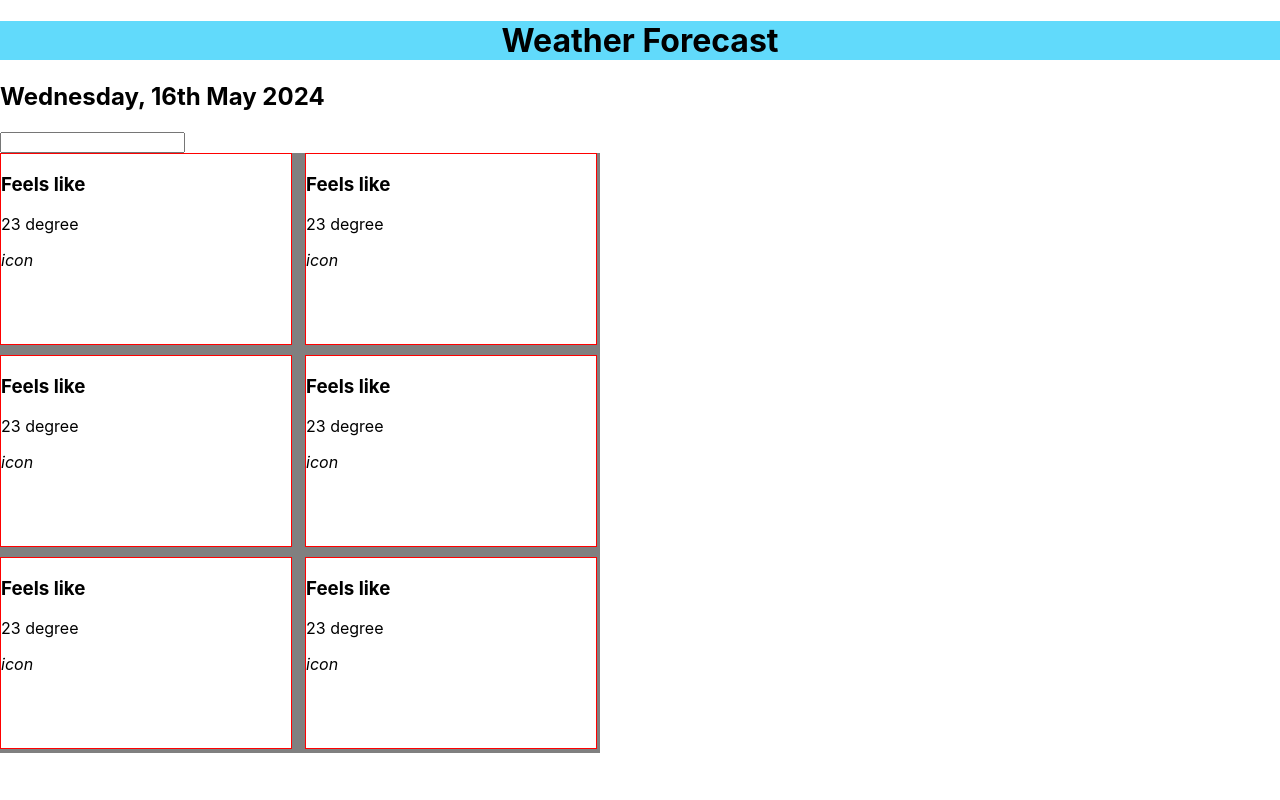
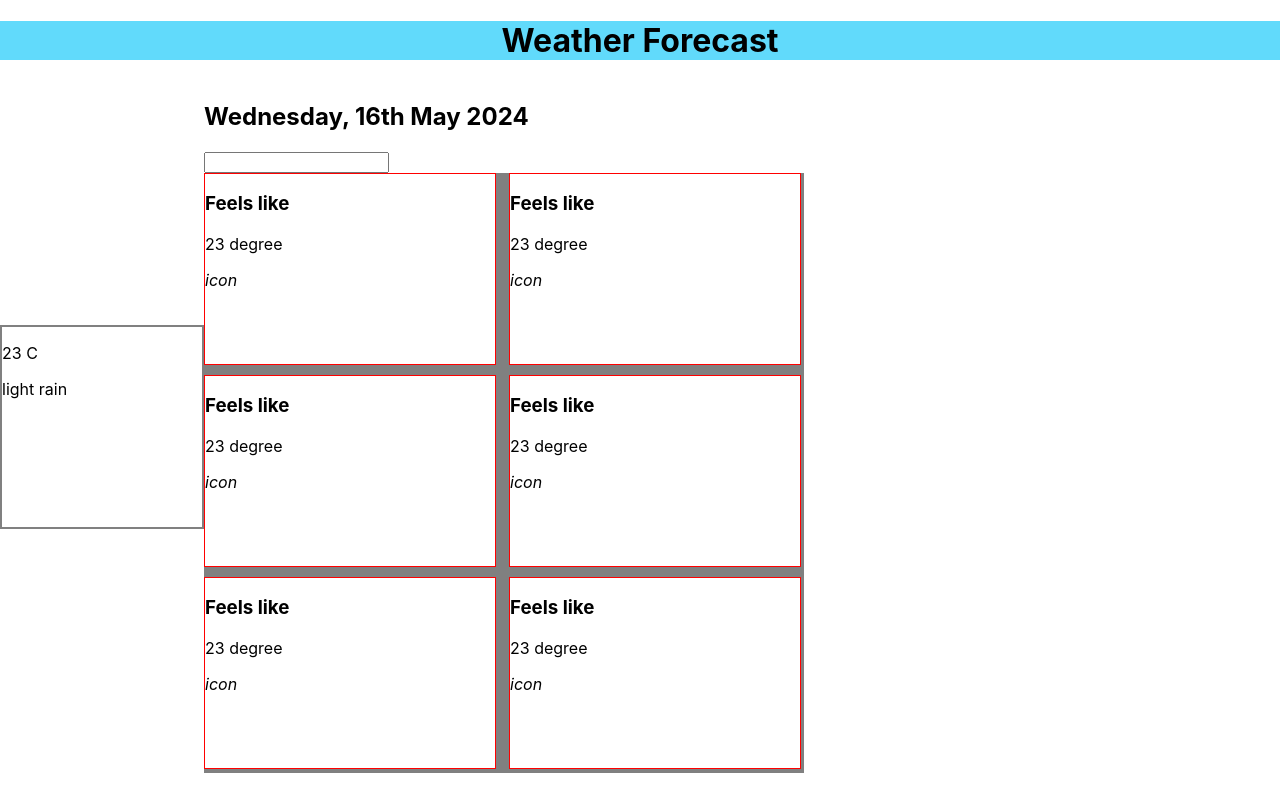
Before and after one commit to anudevSaraswat/weather-app, a React (Create React App) app: page / in a window 1280 px wide. Built offline with nearby package versions, Linux system fonts and the light colour scheme.

Commit message:
aligned briefing and info divs side by side

```diff
--- a/src/App.css
+++ b/src/App.css
@@ -3,12 +3,9 @@
   background-color: #61dafb;
 }
 
-/* .container {
-  background-color: gray;
-} */
-
-.App {
-  text-align: center;
+.container {
+  display: inline-flex;
+  align-items: center;
 }
 
 .App-logo {
--- a/src/App.js
+++ b/src/App.js
@@ -1,11 +1,15 @@
 import './App.css';
+import { WeatherBriefingBox } from './WeatherBriefingBox';
 import { WeatherInfo } from './WeatherInfo';
 
 function App() {
   return (
-    <div className="container">
+    <div>
       <h1 className="heading">Weather Forecast</h1>
-      <WeatherInfo></WeatherInfo>
+      <div className="container">
+        <WeatherBriefingBox></WeatherBriefingBox>
+        <WeatherInfo></WeatherInfo>
+      </div>
     </div>
   );
 }
--- a/src/WeatherBriefingBox.css
+++ b/src/WeatherBriefingBox.css
@@ -0,0 +1,5 @@
+.briefing-box {
+    border: 2px solid gray;
+    height: 200px;
+    width: 200px;
+}
--- a/src/WeatherBriefingBox.js
+++ b/src/WeatherBriefingBox.js
@@ -1,3 +1,5 @@
+import "./WeatherBriefingBox.css";
+
 export function WeatherBriefingBox() {
     return (
         <div className="briefing-box">
```
